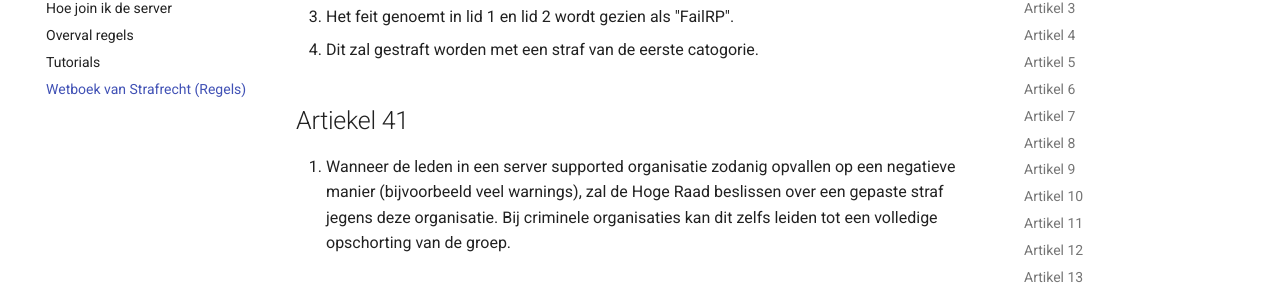
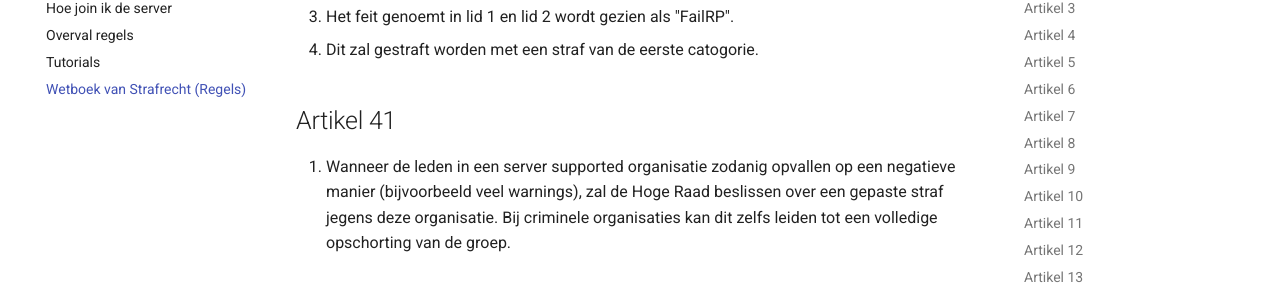
Before and after one commit to Tedeapolis/Tedeapolis, an MkDocs documentation site: the page built from docs/Wetboek.md, in a window 1280 px wide and 900 px high, scrolled down 11446 px. Shown: the part 154-450 px from the top of the window. Built offline with MkDocs 1.6.1 and Material for MkDocs 9.7.7, drawn with Linux system fonts in a browser that asks for light colours.

Commit message:
fixed spelling on artikel 41

```diff
--- a/docs/Wetboek.md
+++ b/docs/Wetboek.md
@@ -276,7 +276,7 @@ Bodycam beelden zijn op de volgende manier toegestaan
 3. Het feit genoemt in lid 1 en lid 2 wordt gezien als "FailRP".
 3. Dit zal gestraft worden met een straf van de eerste catogorie.
 
-## Artiekel 41
+## Artikel 41
 
 1. Wanneer de leden in een server supported organisatie zodanig opvallen op een negatieve manier (bijvoorbeeld veel warnings), zal de Hoge Raad beslissen over een gepaste straf jegens deze organisatie. Bij criminele organisaties kan dit zelfs leiden tot een volledige opschorting van de groep.
 
```
